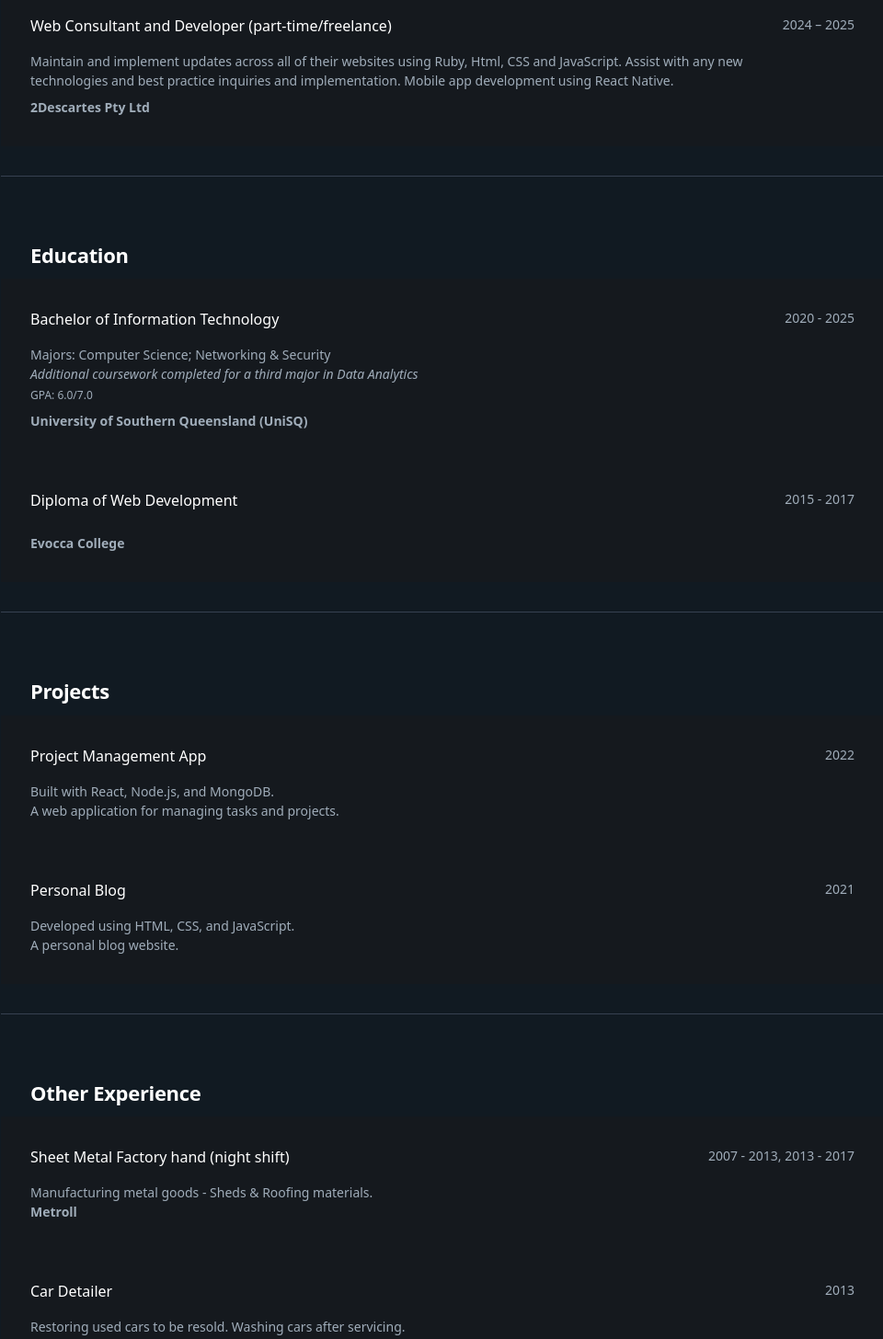
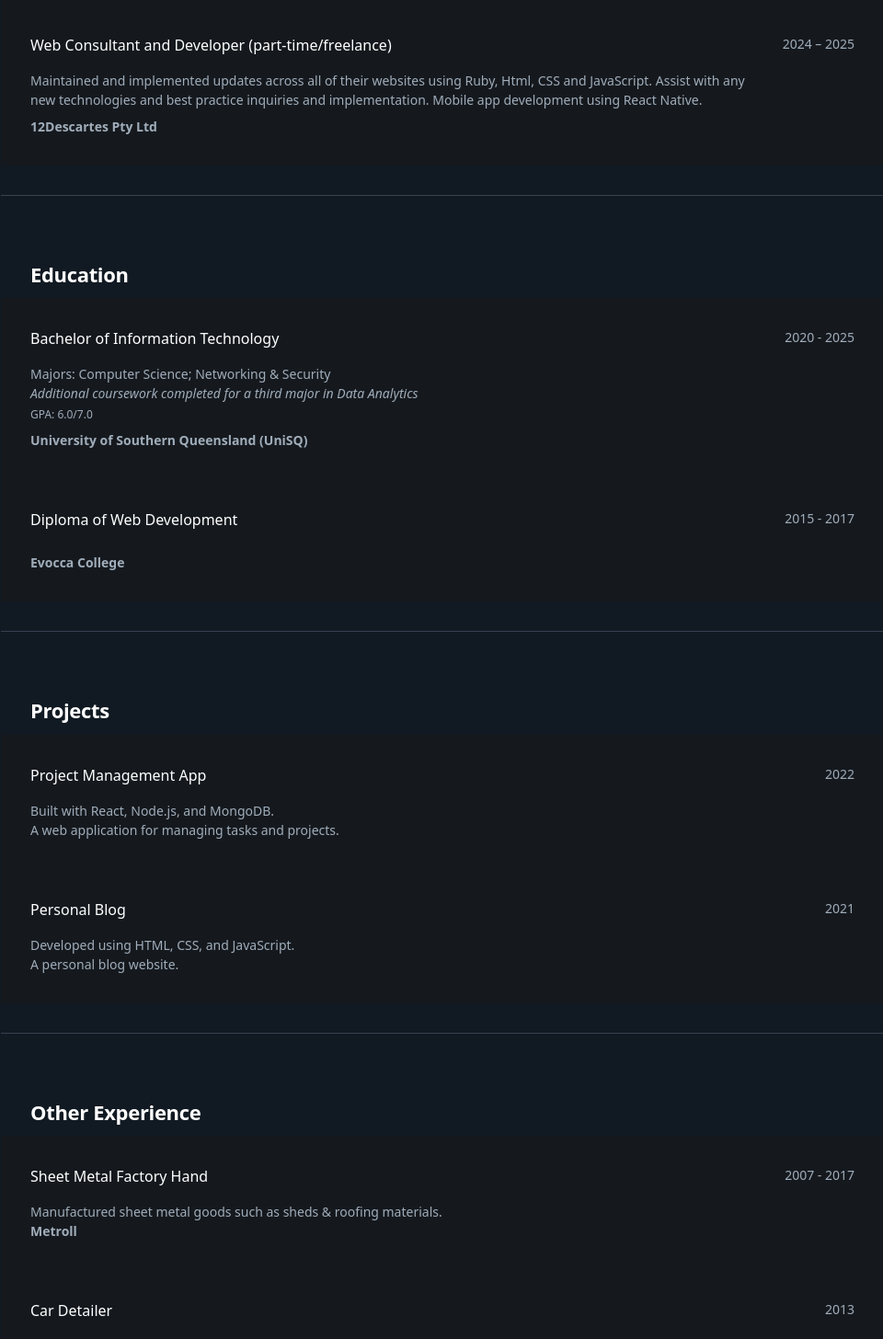
Before and after one commit to neverNotTired/portfolio, a React (Vite) app: page /resume in a window 1280 px wide. Shown: the part 1220-2676 px from the top of the page at 92% size, without its empty margins (159-1119 px from the left). Built offline with nearby package versions, Linux system fonts and the light colour scheme.

Commit message:
Update Resume.jsx
Updated content

```diff
--- a/src/pages/Resume.jsx
+++ b/src/pages/Resume.jsx
@@ -19,27 +19,27 @@ const experiences = [
     },
     {
         title: 'Web Consultant and Developer (part-time/freelance)',
-        company: '2Descartes Pty Ltd',
+        company: '12Descartes Pty Ltd',
         period: '2024 – 2025',
         description:
-            'Maintain and implement updates across all of their websites using Ruby, Html, CSS and JavaScript. Assist with any new technologies and best practice inquiries and implementation. Mobile app development using React Native.',
+            'Maintained and implemented updates across all of their websites using Ruby, Html, CSS and JavaScript. Assist with any new technologies and best practice inquiries and implementation. Mobile app development using React Native.',
     },
 ];
 
 const otherExperiences = [
     {
-        title: 'Sheet Metal Factory hand (night shift)',
+        title: 'Sheet Metal Factory Hand',
         company: 'Metroll',
-        period: '2007 - 2013, 2013 - 2017',
+        period: '2007 - 2017',
         description:
-            'Manufacturing metal goods - Sheds & Roofing materials.',
+            'Manufactured sheet metal goods such as sheds & roofing materials.',
     },
     {
         title: 'Car Detailer',
         company: 'BMW Motors, Currimundi, Sunshine Coast, Queensland',
         period: '2013',
         description:
-            'Restoring used cars to be resold. Washing cars after servicing.',
+            'Restoring used cars to be resold.',
     },
 ];
 
@@ -75,7 +75,7 @@ const projects = [
     },
 ];
 
-const professionalSummary = "I’m a self-taught programmer for the most part, coding in my free time to hone my skills ..for fun. After I landed my first job opportunely as a web developer, I realised I still had much to learn so I decided to study a degree to further enhance my knowledge and expertise.";
+const professionalSummary = "I am a results-driven web developer with a unique blend of self-taught programming skills and formal education. I have worked in the industry helping businesses create and maintain their websites, optimise for security, and deliver custom solutions tailored to their specific needs.";
 
 export default function Resume() {
     return (
```
